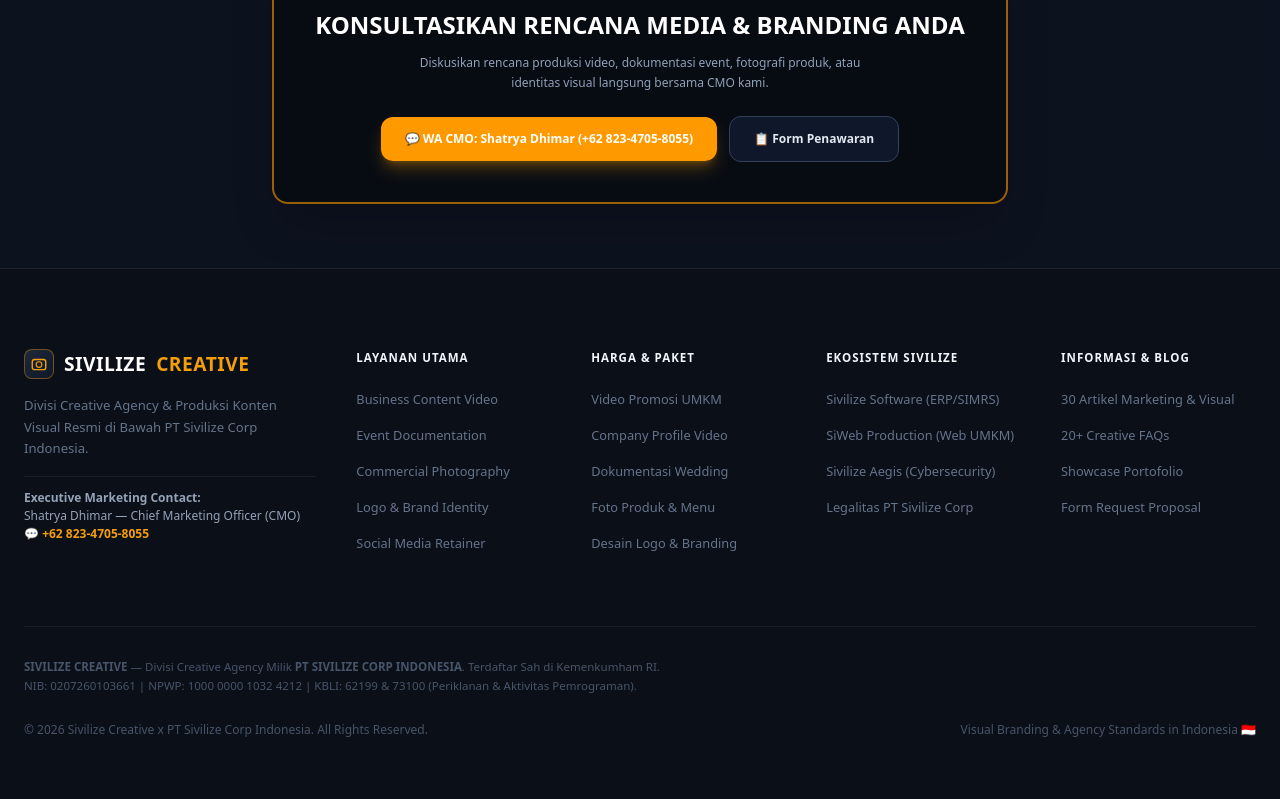
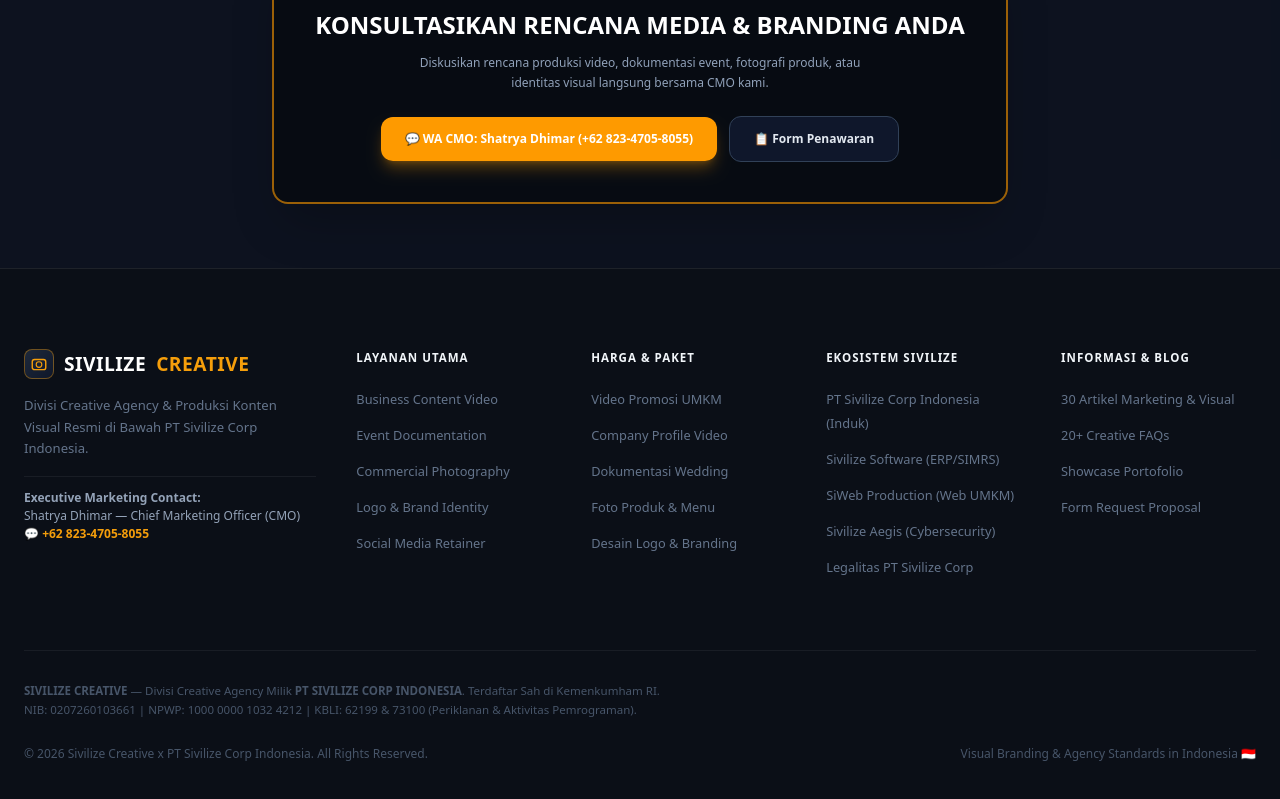
Before and after one commit to muhamadadrian210-debug/sivilize-creative, a Next.js app: page / in a window 1280 px wide. Shown: the part 2890-3689 px from the top of the page. Built offline with nearby package versions, Linux system fonts and the light colour scheme.

Commit message:
fix: update all ecosystem cross-links to live domain URLs

```diff
--- a/src/app/page.tsx
+++ b/src/app/page.tsx
@@ -293,7 +293,7 @@
                     Pembuatan landing page, website profil UMKM, cafe, &amp; toko online terintegrasi WhatsApp.
                   </p>
                   <a
-                    href="https://github.com/muhamadadrian210-debug/portfolio-adrian"
+                    href="https://sivilizecorp.my.id"
                     target="_blank"
                     rel="noopener noreferrer"
                     className="inline-flex items-center gap-2 text-emerald-400 font-mono text-xs font-bold hover:underline"
--- a/src/components/layout/Footer.tsx
+++ b/src/components/layout/Footer.tsx
@@ -170,9 +170,10 @@
             <div>
               <h4 className="footer-col-title">Ekosistem Sivilize</h4>
               <ul className="footer-links">
-                <li><a href="http://localhost:3000" target="_blank" rel="noopener noreferrer" className="footer-link-a">Sivilize Software (ERP/SIMRS)</a></li>
-                <li><a href="https://github.com/muhamadadrian210-debug/portfolio-adrian" target="_blank" rel="noopener noreferrer" className="footer-link-a">SiWeb Production (Web UMKM)</a></li>
-                <li><a href="http://localhost:3001" target="_blank" rel="noopener noreferrer" className="footer-link-a">Sivilize Aegis (Cybersecurity)</a></li>
+                <li><a href="https://sivilizecorp.com" target="_blank" rel="noopener noreferrer" className="footer-link-a">PT Sivilize Corp Indonesia (Induk)</a></li>
+                <li><a href="https://software.sivilizecorp.com" target="_blank" rel="noopener noreferrer" className="footer-link-a">Sivilize Software (ERP/SIMRS)</a></li>
+                <li><a href="https://sivilizecorp.my.id" target="_blank" rel="noopener noreferrer" className="footer-link-a">SiWeb Production (Web UMKM)</a></li>
+                <li><a href="https://aegis.sivilizecorp.com" target="_blank" rel="noopener noreferrer" className="footer-link-a">Sivilize Aegis (Cybersecurity)</a></li>
                 <li><Link href="/kepatuhan" className="footer-link-a">Legalitas PT Sivilize Corp</Link></li>
               </ul>
             </div>
```
